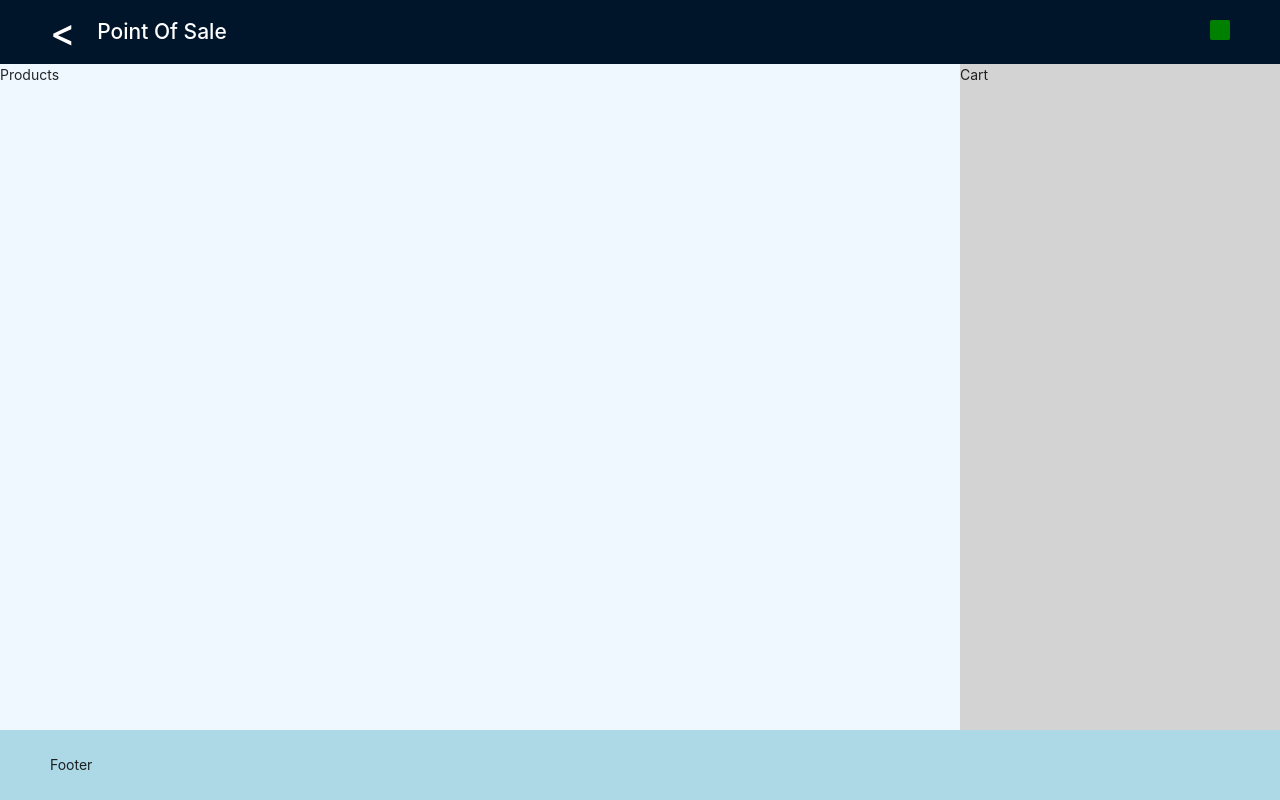
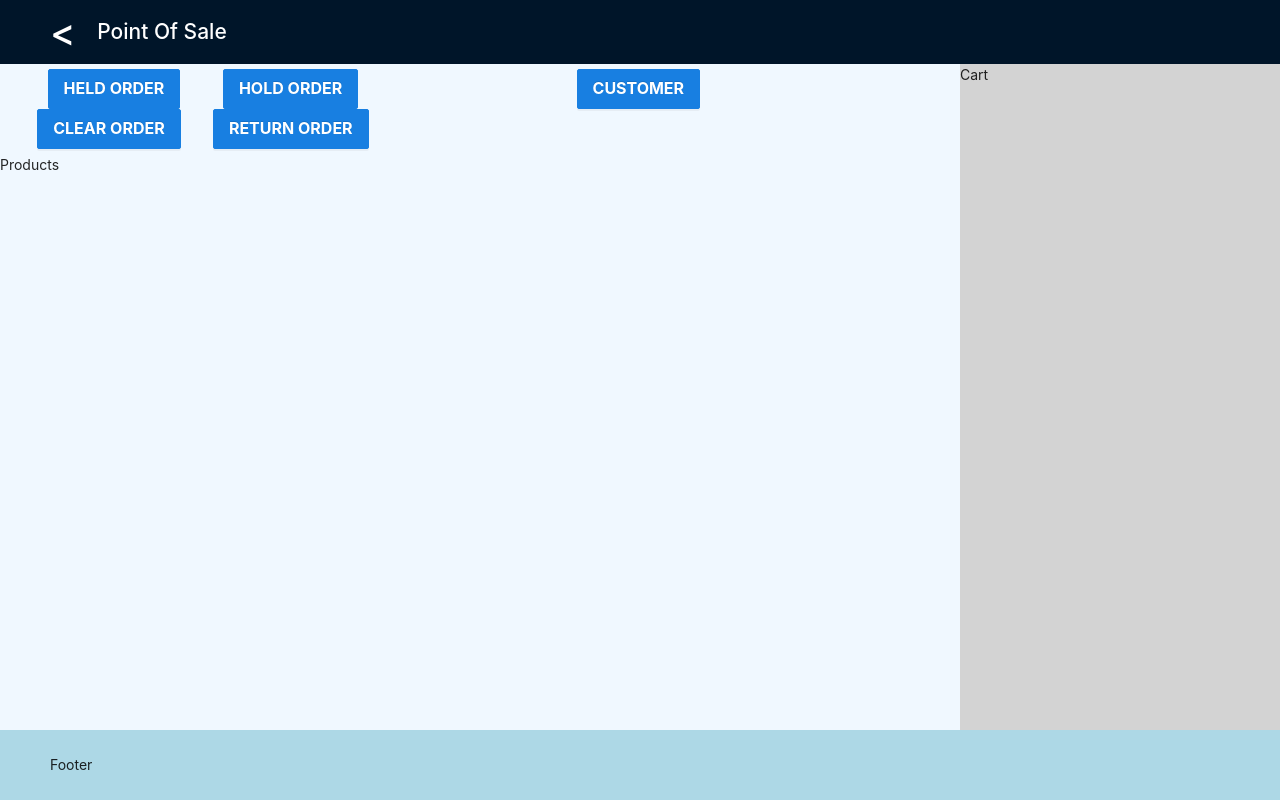
Before and after one commit to ArbazAhmedKirmani/pos360, a React (Create React App) app: page /pos in a window 1280 px wide. Built offline with nearby package versions, Linux system fonts and the light colour scheme.

Commit message:
Form Working Status Connect

```diff
--- /dev/null
+++ b/src/Components/BasicComponents/Indicator.jsx
@@ -0,0 +1,26 @@
+import React from "react";
+import { Tooltip } from "antd";
+import { string } from "prop-types";
+
+const Indicator = (props) => {
+  let { tooltip, color } = props;
+  return (
+    <Tooltip placement="bottom" title={tooltip}>
+      <div
+        style={{
+          height: 20,
+          width: 20,
+          borderRadius: 2,
+          background: { color },
+        }}
+      ></div>
+    </Tooltip>
+  );
+};
+
+Indicator.propTypes = {
+  tooltip: string,
+  color: string,
+};
+
+export default Indicator;
--- a/src/Components/GenericComponents/FormFields/FormInput.jsx
+++ b/src/Components/GenericComponents/FormFields/FormInput.jsx
@@ -1,4 +1,4 @@
-import React from "react";
+import React, { useState } from "react";
 import { Col, Input } from "antd";
 import PropTypes from "prop-types";
 
@@ -12,7 +12,6 @@ const FormInput = (props) => {
     span,
     label,
     name,
-    value,
     onChange,
     placeholder,
     type,
@@ -20,6 +19,15 @@ const FormInput = (props) => {
     size,
     required,
   } = props;
+
+  const [input, setInput] = useState(null);
+
+  const handleChange = (event) => {
+    event.preventDefault();
+    console.log(event.target);
+    setInput(event.target.value);
+    return onChange({ name: event.target.name, value: event.target.value });
+  };
 
   return (
     <Col
@@ -35,8 +43,8 @@ const FormInput = (props) => {
         className={className}
         name={name}
         placeholder={placeholder}
-        value={value}
-        onChange={onChange}
+        value={input}
+        onChange={handleChange}
         type={type}
         size={size}
         required={required}
@@ -49,7 +57,6 @@ FormInput.propTypes = {
   span: PropTypes.number,
   label: PropTypes.string,
   name: PropTypes.string,
-  value: PropTypes.object,
   onChange: PropTypes.func,
   placeholder: PropTypes.string,
   type: PropTypes.string,
@@ -58,4 +65,4 @@ FormInput.propTypes = {
   required: PropTypes.bool,
 };
 
-export default FormInput;
+export default React.memo(FormInput);
--- a/src/Components/GenericComponents/FormFields/FormSelect.jsx
+++ b/src/Components/GenericComponents/FormFields/FormSelect.jsx
@@ -36,11 +36,13 @@ const FormSelect = (props) => {
         onChange={onChange}
         disabled={disabled}
       >
-        {listArray.map((item, index) => (
-          <Select.Option key={index} value={item.id}>
-            {item.name}
-          </Select.Option>
-        ))}
+        {listArray &&
+          listArray.length &&
+          listArray.map((item, index) => (
+            <Select.Option key={index} value={item.id}>
+              {item.name}
+            </Select.Option>
+          ))}
       </Select>
     </Col>
   );
--- a/src/Layout/HeaderBar.jsx
+++ b/src/Layout/HeaderBar.jsx
@@ -3,6 +3,7 @@ import { Col, Row } from "antd";
 import { MenuUnfoldOutlined, MenuFoldOutlined } from "@ant-design/icons";
 import whiteLogo from "../assets/images/logo-white.png";
 import "./layout.css";
+import Indicator from "../Components/BasicComponents/Indicator";
 
 const HeaderBar = (props) => {
   let { collapsed, toggleSidebar } = props;
@@ -27,7 +28,13 @@ const HeaderBar = (props) => {
       </Col>
       <Col span={16}>
         <Row style={{ flexDirection: "row-reverse" }}>
-          <h3>{online ? "Connected" : "Disconnected"}</h3>
+          <h3>
+            {online ? (
+              <Indicator tooltip="Online" color="green" />
+            ) : (
+              <Indicator tooltip="Offline" color="red" />
+            )}
+          </h3>
         </Row>
       </Col>
     </Row>
--- /dev/null
+++ b/src/Pages/PointOfSale/PosHeader.jsx
@@ -0,0 +1,40 @@
+import { Col, Row } from "antd";
+import { func } from "prop-types";
+import { bool } from "prop-types";
+import React from "react";
+import Indicator from "../../Components/BasicComponents/Indicator";
+
+const PosHeader = (props) => {
+  let { online, handleBackButton } = props;
+  return (
+    <Row>
+      <Col span={10}>
+        <Row>
+          <h1
+            style={{ color: "white", fontSize: 38, cursor: "pointer" }}
+            onClick={() => handleBackButton()}
+          >
+            {"< "}
+          </h1>
+          <h2 style={{ color: "white" }}>&nbsp;&nbsp;&nbsp; Point Of Sale</h2>
+        </Row>
+      </Col>
+      <Col span={14}>
+        <Row style={{ flexDirection: "row-reverse", padding: "20px 0" }}>
+          {online ? (
+            <Indicator tooltip="Online" color="green" />
+          ) : (
+            <Indicator tooltip="Offline" color="red" />
+          )}
+        </Row>
+      </Col>
+    </Row>
+  );
+};
+
+PosHeader.propTypes = {
+  online: bool,
+  handleBackButton: func,
+};
+
+export default PosHeader;
--- /dev/null
+++ b/src/Pages/PointOfSale/PosProductScreenHeader.jsx
@@ -0,0 +1,36 @@
+import { Button, Col, Row } from "antd";
+import React from "react";
+import FormSelect from "../../Components/GenericComponents/FormFields/FormSelect";
+
+const PosProductScreenHeader = () => {
+  return (
+    <Row style={{ padding: 5 }}>
+      <Col span={10}>
+        <Row style={{ justifyContent: "space-evenly" }}>
+          <Button size="large" type="primary">
+            <b>HELD ORDER</b>
+          </Button>
+          <Button size="large" type="primary">
+            <b>HOLD ORDER</b>
+          </Button>
+          <Button size="large" type="primary">
+            <b>CLEAR ORDER</b>
+          </Button>
+          <Button size="large" type="primary">
+            <b>RETURN ORDER</b>
+          </Button>
+        </Row>
+      </Col>
+      <Col xxl={12} xl={12} lg={12}>
+        <Row style={{ justifyContent: "space-evenly" }}>
+          {/* <FormSelect placeholder="Branches" /> */}
+          <Button size="large" type="primary">
+            <b>CUSTOMER</b>
+          </Button>
+        </Row>
+      </Col>
+    </Row>
+  );
+};
+
+export default PosProductScreenHeader;
--- a/src/Pages/PointOfSale/Screen.jsx
+++ b/src/Pages/PointOfSale/Screen.jsx
@@ -1,65 +1,30 @@
 import { Col, Row } from "antd";
 import Layout, { Content, Footer, Header } from "antd/lib/layout/layout";
-import { func } from "prop-types";
 import React, { useEffect, useState } from "react";
 import { useNavigate } from "react-router-dom";
+import PosHeader from "./PosHeader";
+import PosProductScreenHeader from "./PosProductScreenHeader";
 
 const Screen = () => {
   const navigate = useNavigate();
   const [online, setOnline] = useState(true);
 
+  const log = (name) => {
+    console.log(name);
+  };
   useEffect(() => {
     window.addEventListener("online", () => setOnline(navigator.onLine));
     window.addEventListener("offline", () => setOnline(navigator.onLine));
     return () => {
-      window.removeEventListener("online");
-      window.removeEventListener("offline");
+      window.removeEventListener("online", log("online"));
+      window.removeEventListener("offline", log("offline"));
     };
   }, []);
 
   return (
     <Layout>
       <Header style={{ color: "white" }}>
-        <Row>
-          <Col span={10}>
-            <Row>
-              <h1
-                style={{ color: "white", fontSize: 38, cursor: "pointer" }}
-                onClick={() => {
-                  navigate(-1);
-                }}
-              >
-                {"< "}
-              </h1>
-              <h2 style={{ color: "white" }}>
-                &nbsp;&nbsp;&nbsp; Point Of Sale
-              </h2>
-            </Row>
-          </Col>
-          <Col span={14}>
-            <Row style={{ flexDirection: "row-reverse", padding: "20px 0" }}>
-              {online ? (
-                <div
-                  style={{
-                    height: 20,
-                    width: 20,
-                    borderRadius: 2,
-                    background: "green",
-                  }}
-                ></div>
-              ) : (
-                <div
-                  style={{
-                    height: 20,
-                    width: 20,
-                    borderRadius: 2,
-                    background: "red",
-                  }}
-                ></div>
-              )}
-            </Row>
-          </Col>
-        </Row>
+        <PosHeader online={online} handleBackButton={() => navigate(-1)} />
       </Header>
       <Content style={{ height: "Calc(100vh - 134px)" }}>
         <Row>
@@ -67,6 +32,7 @@ const Screen = () => {
             span={18}
             style={{ background: "aliceblue", height: "Calc(100vh - 134px)" }}
           >
+            <PosProductScreenHeader />
             Products
           </Col>
           <Col
--- a/src/Pages/Setups/Users/index.jsx
+++ b/src/Pages/Setups/Users/index.jsx
@@ -43,6 +43,7 @@ const Users = () => {
   const formMethods = new FormMethods();
   const [dataRows, setDataRows] = useState([]);
   const [statusList, setStatusList] = useState([]);
+  const [searchItems, setSearchItems] = useState({});
 
   useEffect(async () => {
     function getRecords() {
@@ -70,6 +71,11 @@ const Users = () => {
     setStatusList([...statusList]);
   }, []);
 
+  const handleSearchFields = (data) => {
+    setSearchItems({ ...searchItems, [data.name]: data.value });
+    console.log(searchItems);
+  };
+
   const deleteRow = (record, index) => {
     console.log(record, " : ", index);
   };
@@ -91,8 +97,7 @@ const Users = () => {
           size="large"
           placeholder="abc@abc.com"
           type="email"
-          // value={searchFields}
-          // onChange={handleSearchFields}
+          onChange={handleSearchFields}
         />
         <FormInput
           span={4}
@@ -100,8 +105,7 @@ const Users = () => {
           name="fullname"
           size="large"
           placeholder="John Smith"
-          // value={searchFields}
-          // onChange={handleSearchFields}
+          onChange={handleSearchFields}
         />
       </Fragment>
     );
```
